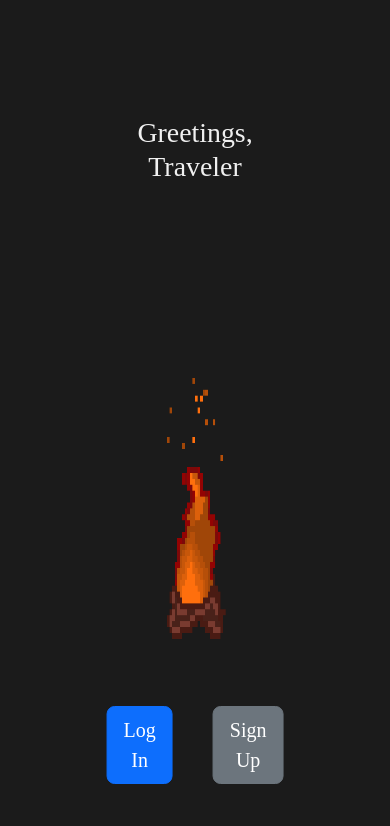
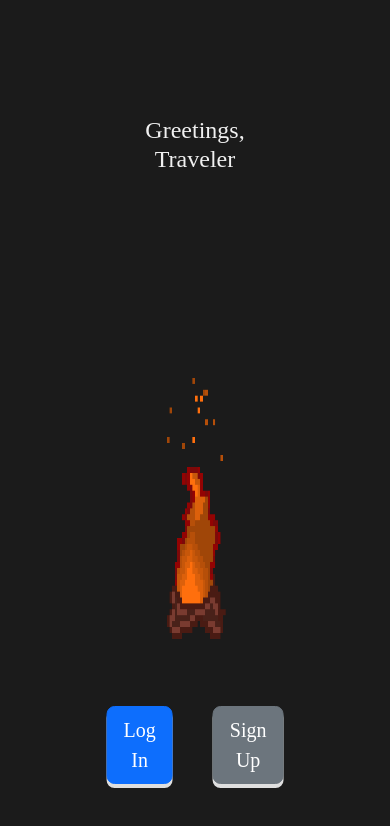
Before and after one commit to vmlayton87/ncsu-milestone-project-3, a React (Vite) app in the folder front_end/my-react-app/: page / in a window 390 px wide. Shown: the top 826 px of the page. Built offline with nearby package versions, Linux system fonts and the light colour scheme; a web font is replaced by a local one.

Commit message:
Added button clicking animation using mixin. Working on media queries

```diff
--- a/front_end/my-react-app/src/index.scss
+++ b/front_end/my-react-app/src/index.scss
@@ -1,7 +1,9 @@
 @import 'bootstrap/scss/bootstrap';
+@import './styles/_animation.scss';
 
 body {
   background-color: #1b1b1b;
+  outline: red 1px;
 }
 
 .splash-page {
@@ -32,7 +34,7 @@ body {
     position: absolute;
     top: 60%;
     left: 50%;
-    transform: translate(-50%, -50%)
+    transform: translate(-50%, -50%) // Credit to chatGPT for helping manipulate image positioning.
   }
 
   .buttons {
@@ -47,6 +49,47 @@ body {
 
     .btn {
       margin: 10px 20px;
+      @include button-click-animation;
+      box-shadow: 0 4px 0 rgb(223, 223, 223);
+
+      &:active {
+        animation: button-press 0.2s;
+        box-shadow: 0 2px 0 rgba(223, 223, 223);
+      }
     }
   }
 }
+
+
+// Media queries, tablet size
+@media (max-width: 768px) {
+  .img-fluid {
+    max-width: 70%;
+  }
+
+  .buttons {
+    flex-direction: column;
+
+    .btn {
+      margin: 10px 0;
+      width: 80%;
+    }
+  }
+}
+
+//Mobile size
+@media (max-width: 480px) {
+  h1 {
+    font-size: 1.5em;
+  }
+
+  .img-fluid {
+    max-width: 80%;
+  }
+
+  .buttons {
+    .btn {
+      width: 90%;
+    }
+  }
+}
--- /dev/null
+++ b/front_end/my-react-app/src/styles/_animation.scss
@@ -0,0 +1,13 @@
+@mixin button-click-animation {
+    @keyframes button-press {
+        0% {
+            transform: translateY(0);
+        }
+        50% {
+            transform: translateY(4px);
+        }
+        100% {
+            transform: translateY(0);
+        }
+    }
+}
```
